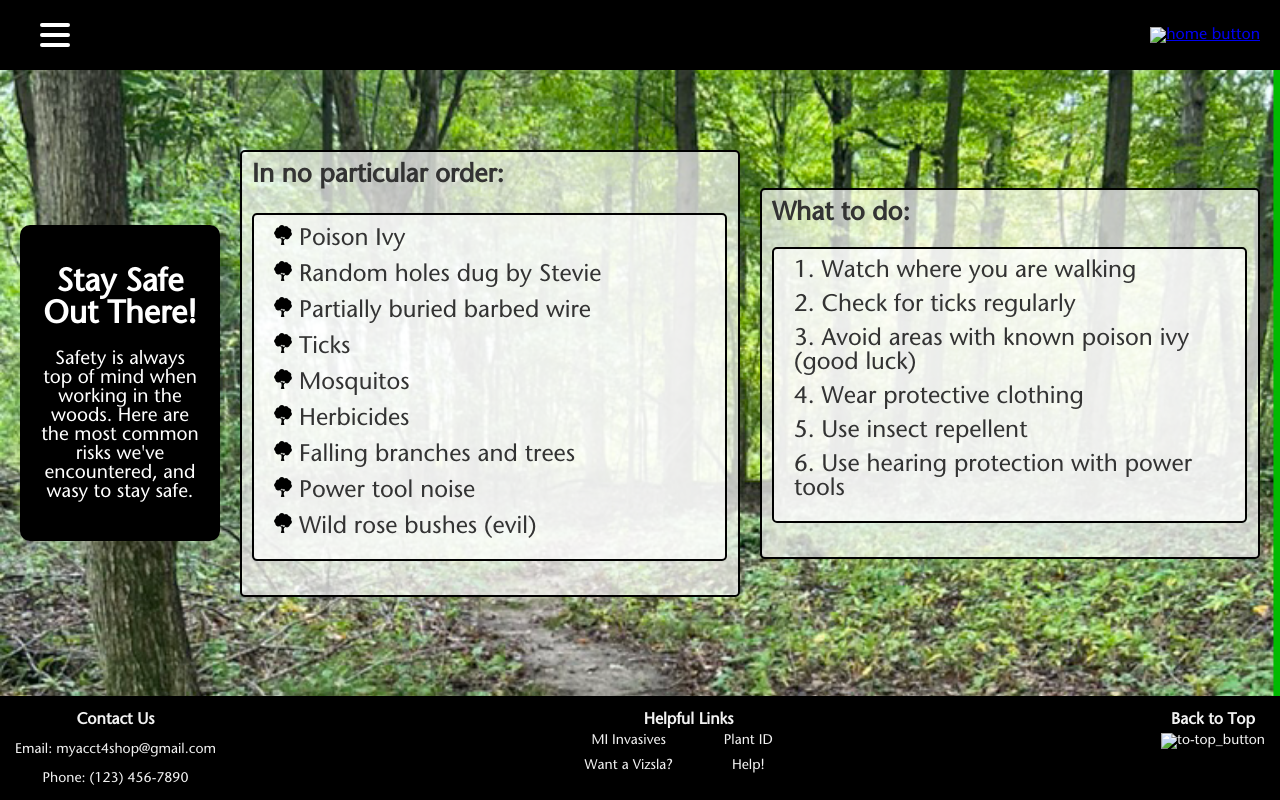
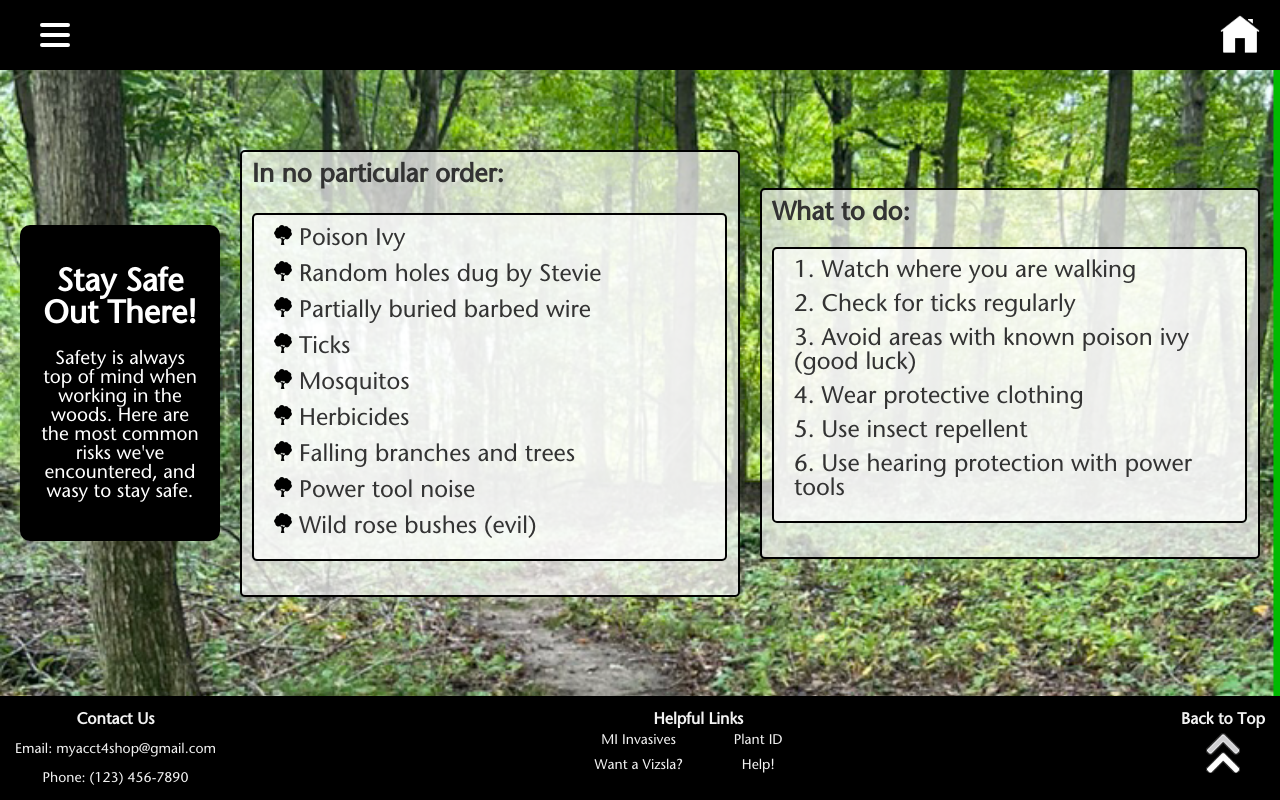
Before and after one commit to tfabe/forest.github.io, a plain HTML site: page safety.html in a window 1280 px wide. Drawn offline with Linux system fonts and the light colour scheme; files whose address does not match are found by name.

Commit message:
Update safety.html

```diff
--- a/safety.html
+++ b/safety.html
@@ -25,7 +25,7 @@
           <ul class="menu-items" id="menu-items">
             <li><a href="index.html">Home</a></li>
             <li><a href="about.html">About</a></li>
-            <li><a href="FloraFauna.html">Flora & Fauna</a></li>
+            <li><a href="florafauna.html">Flora & Fauna</a></li>
             <li><a href="Invasives.html">The Uninvited</a></li>
             <li><a href="safety.html">Safety</a></li>
             <li><a href="volunteer.html">Volunteer</a></li>
@@ -35,7 +35,7 @@
 <!-- Home Button -->
       <div class="imghomebutton">
         <a href="index.html">
-        <img src="../ForestRestore/Images/homebutton.png" alt="home button" class="home-btn">
+        <img src="Images/homebutton.png" alt="home button" class="home-btn">
         </a>
       </div>
     </div>
@@ -112,7 +112,7 @@
         <h3>Back to Top</h3>
           <div class="ToTop-img">
           <a href="#top">
-          <img src="../ForestRestore/Images/up-arrow.png" alt="to-top_button">
+          <img src="Images/up-arrow.png" alt="to-top_button">
           </a>
           </div>
       </div>
```
